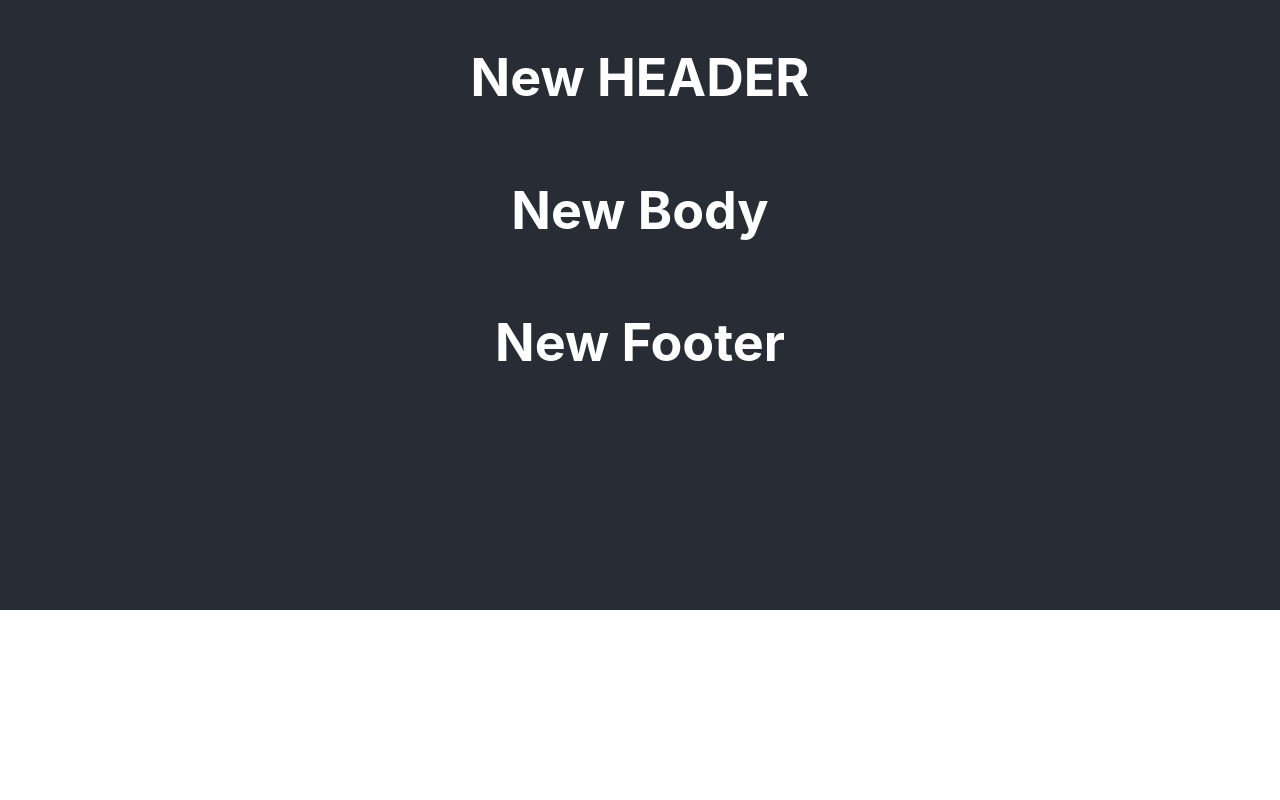
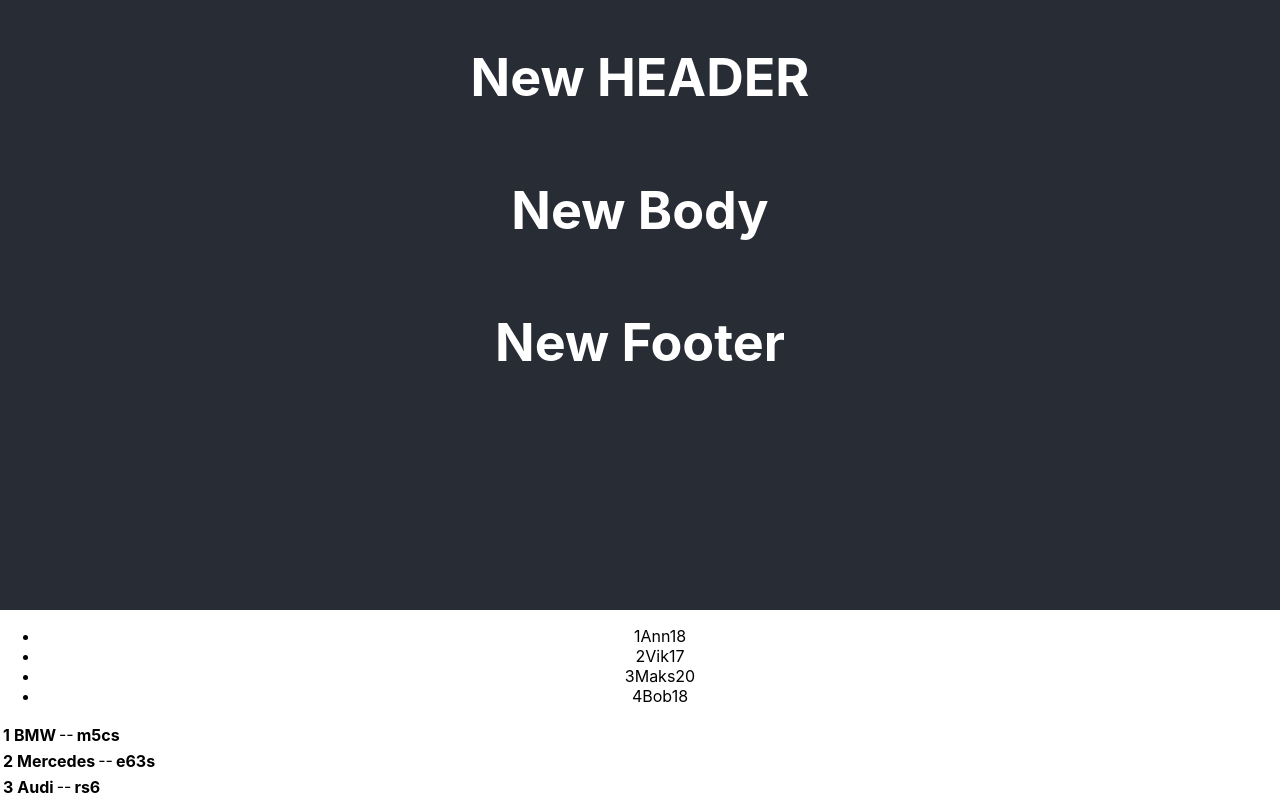
Before and after one commit to TanyaKravchenko/microtasks, a React (Create React App) app: page / in a window 1280 px wide. Shown: the part 190-990 px from the top of the page. Before the commit the page ends 800 px from the top, so only its background shows below. Built offline with nearby package versions, Linux system fonts and the light colour scheme.

Commit message:
microtask 2

```diff
--- a/src/App.tsx
+++ b/src/App.tsx
@@ -1,17 +1,26 @@
-import React from 'react';
+import React, {useState} from 'react';
 import './App.css';
 import {Header} from './site/Header';
 import {Body} from './site/Body';
 import {Footer} from './site/Footer';
+import {NewComponent} from './NewComponent';
 
 function App() {
+    let [students, setStudents] = useState([
+        {id: 1, name: 'Ann', age: 18},
+        {id: 2, name: 'Vik', age: 17},
+        {id: 3, name: 'Maks', age: 20},
+        {id: 4, name: 'Bob', age: 18},
+        ]);
     return (
+
         <div className="App">
             <header className="App-header">
                 <Header title={'New HEADER'}/>
                 <Body title={'New Body'}/>
                 <Footer title={'New Footer'}/>
             </header>
+            <NewComponent students={students} />
         </div>
     );
 }
--- /dev/null
+++ b/src/NewComponent.tsx
@@ -0,0 +1,63 @@
+import React from 'react';
+
+type NewComponentPropsType = {
+    students: Array<StudentType>
+}
+type StudentType = {
+    id: number
+    name: string
+    age: number
+}
+
+export const NewComponent = (props: NewComponentPropsType) => {
+    const topCars = [
+        {manufacturer: 'BMW', model: 'm5cs'},
+        {manufacturer: 'Mercedes', model: 'e63s'},
+        {manufacturer: 'Audi', model: 'rs6'}
+    ]
+
+//         <table>
+//         <tr>
+//         <th>Month</th>
+//     <th>Savings</th>
+// </tr>
+//     <tr>
+//         <td>January</td>
+//         <td>$100</td>
+//     </tr>
+//     <tr>
+//         <td>February</td>
+//         <td>$80</td>
+//     </tr>
+// </table>
+
+    return (
+        <>
+            <ul>
+                {props.students.map((el, index) => {
+                    return (
+                        <li key={el.id}>
+                            {el.id}
+                            <span key={el.id}>{el.name}</span>
+                            <span key={el.id}>{el.age}</span>
+                        </li>
+                    )
+                })}
+            </ul>
+            <tr>
+                {topCars.map((el, index) => {
+                    debugger
+                    return (
+                        <table>
+                            <tr>
+                                <th key={index}> {index+1}</th>
+                                <th key={index}>{el.manufacturer}</th> --
+                                <th key={index}>{el.model}</th>
+                            </tr>
+                        </table>
+                    )
+                })}
+            </tr>
+        </>
+    );
+}
```
